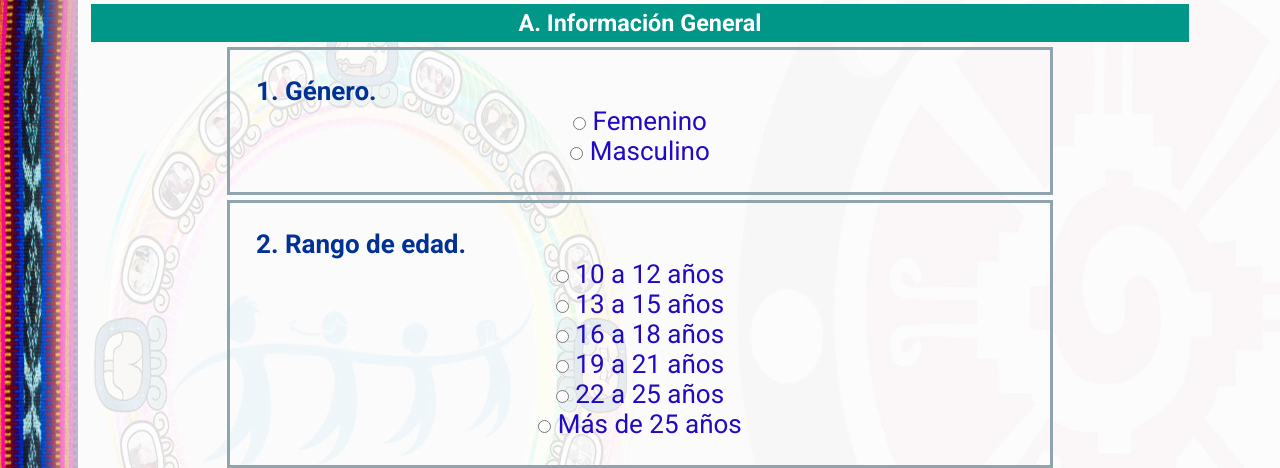
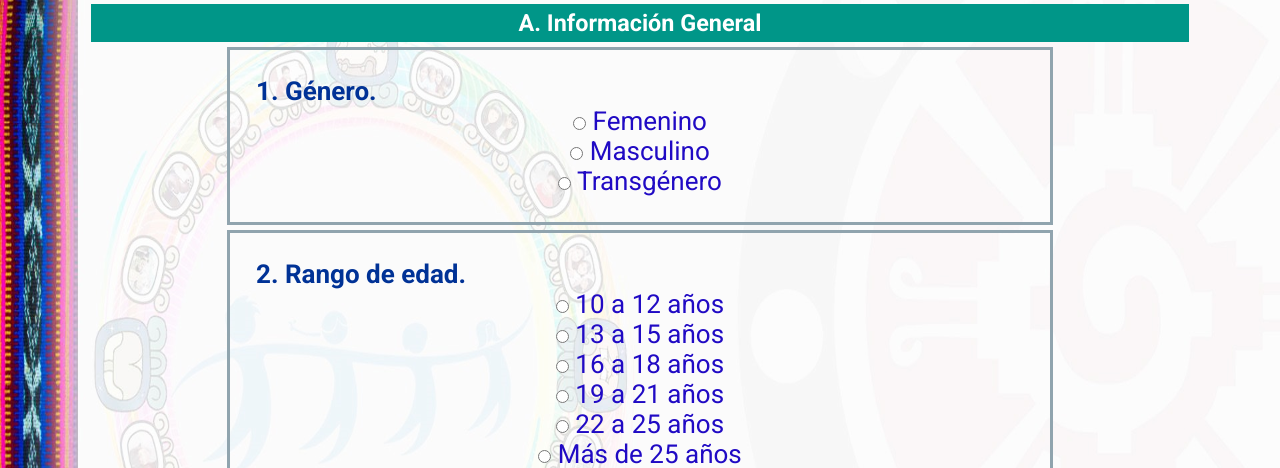
Before and after one commit to marcobarrios/ProyectoMonitoreo, a PHP site: page /monitoreo.php?idiomas=1 in a window 1280 px wide. Shown: the part 57-525 px from the top of the page. Run offline with PHP 8.4, Linux system fonts and the light colour scheme; some libraries are stand-ins or nearby versions.

Commit message:
Proyecto al 26/05/2015

```diff
--- a/monitoreo.php
+++ b/monitoreo.php
@@ -32,6 +32,7 @@
                 <input type="radio" name="sexo" value="0" hidden="" checked="true"/>
                 <label onclick="PlaySound('a1-1')" onmouseout="StopSound('a1-1')"><input type="radio" name="sexo" value="1"/> Femenino <br></label>
                 <label onclick="PlaySound('a1-2')" onmouseout="StopSound('a1-2')"><input type="radio" name="sexo" value="2" /> Masculino <br></label>
+                <label><input type="radio" name="sexo" value="3" /> Transgénero <br></label>
             </div>
         </div>
 
```
